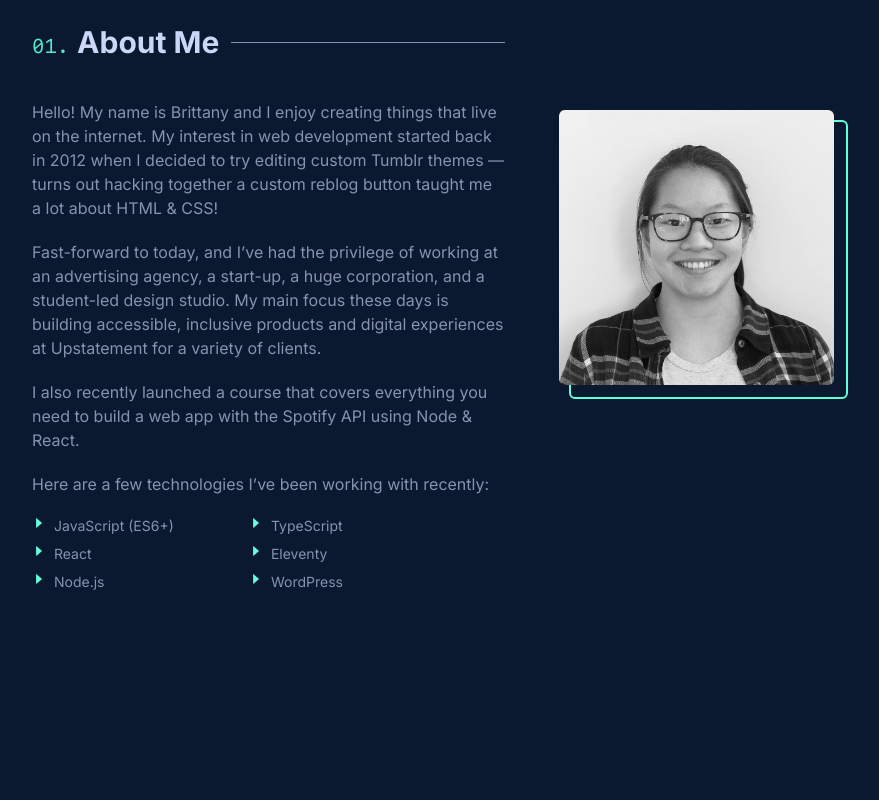
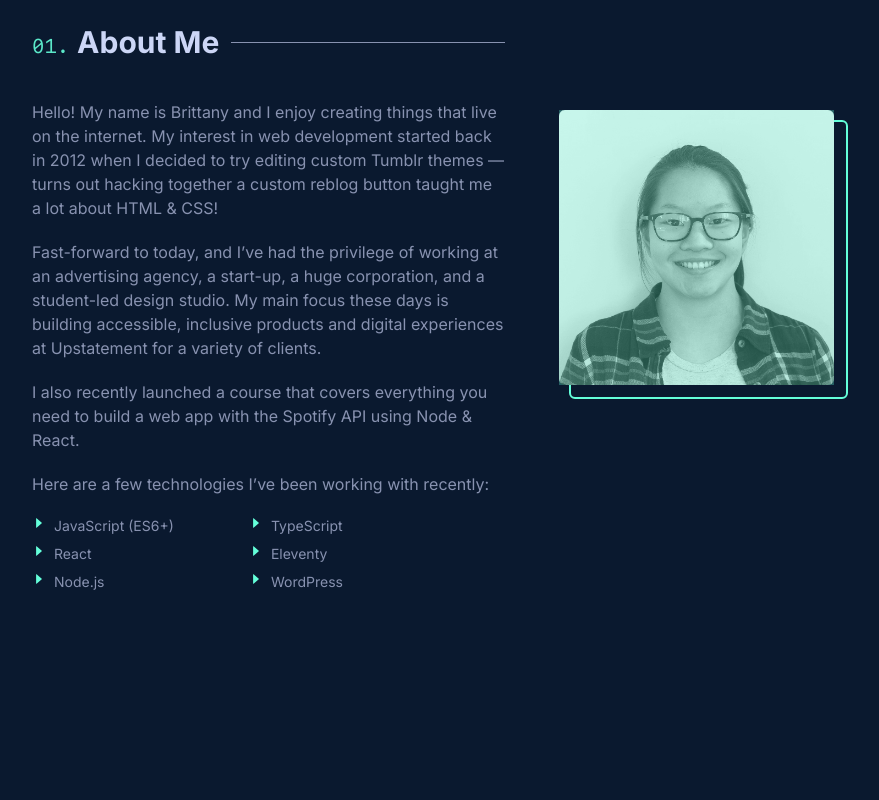
Before and after one commit to Arham-Amir/Portfolio-1, a Next.js app: page / in a window 1280 px wide. Shown: the part 900-1700 px from the top of the page, without its empty margins (200-1079 px from the left). Built offline with nearby package versions, Linux system fonts and the light colour scheme.

Commit message:
WHAT: set navabar height and hero section padding WHY: For design purpose IMPACT: Low

```diff
--- a/src/app/globals.css
+++ b/src/app/globals.css
@@ -63,4 +63,18 @@
     @apply bg-themeColor/20 hover:-z-10 transition-all duration-100 ease-in-out;
     z-index: 3;
   }
+  .image-container1 {
+    position: relative;
+  }
+
+  .image-container1::before {
+    content: "";
+    position: absolute;
+    top: -12px;
+    left: -12px;
+    width: 100%;
+    height: 100%;
+    @apply bg-themeColor/30 hover:-z-30 hover:h-0 transition-all duration-100 ease-in-out;
+    z-index: 3;
+  }
 }
--- a/src/app/layout.tsx
+++ b/src/app/layout.tsx
@@ -1,7 +1,7 @@
 import './globals.css'
 import type { Metadata } from 'next'
 import localFont from 'next/font/local'
-import { Inter, Fira_Mono} from 'next/font/google'
+import { Inter } from 'next/font/google'
 import StoreProvider from '@redux/storeProvider'
 
 const inter = Inter({ subsets: ['latin'] })
@@ -10,21 +10,6 @@ const SFMono = localFont({
   src: './SFMono-Regular.woff2',
   display: 'swap',
   variable: '--font-SFMono'
-})
-const calibre = localFont({
-  src: [
-    {
-      path: './Calibre-Regular-b0d4cbb1201155ddccc21d1b8059a670.woff2',
-    },
-    {
-      path: './Calibre-Semibold-94fc73852539d6733dc0d80252c5e3fb.woff2',
-    },
-    {
-      path: './Calibre-Medium-568dce56f869a519a015d3b69443b067.woff2',
-    },
-  ],
-  display: 'swap',
-  variable: '--font-calibre'
 })
 
 export const metadata: Metadata = {
@@ -39,7 +24,7 @@ export default function RootLayout({
 }) {
   return (
     <html lang="en">
-      <body className={`${inter.className} ${SFMono.variable} ${calibre.variable}  bg-bg-grad custom-scrollbarY`}>
+      <body className={`${inter.className} ${SFMono.variable} bg-bg-grad custom-scrollbarY`}>
         <StoreProvider>
           {children}
         </StoreProvider>
--- a/src/components/Home/about.jsx
+++ b/src/components/Home/about.jsx
@@ -52,15 +52,12 @@ const AboutLeft = (props = {}) => {
 }
 
 const AboutRight = (props = {}) => {
-  const [hover, setHover] = useState(false)
   return (
     <section className={`${props.className} transition-all duration-150 md:pl-9 xl:pl-16 md:mt-5 xs:mt-20`}>
       <section className={`border-2 transition-all duration-200 border-themeColor  h-auto w-auto rounded-md
-      ${hover && 'translate-x-1 translate-y-1'}`}>
+      group/item hover:translate-x-1 hover:translate-y-1 image-container1`}>
         <img className='rounded-md transition-all duration-200 grayscale-[100] -translate-x-3 -translate-y-3
-        hover:grayscale-0 hover:-translate-x-5 hover:-translate-y-5' src="/me.avif" alt="image"
-          onMouseEnter={() => setHover(true)}
-          onMouseLeave={() => setHover(false)}
+        hover:grayscale-0 group-hover/item:-translate-x-5 group-hover/item:-translate-y-5' src="/me.avif" alt="image"
         />
       </section>
     </section>
--- a/src/components/Home/heroSection.jsx
+++ b/src/components/Home/heroSection.jsx
@@ -5,8 +5,8 @@ const HeroSection = (props = {}) => {
   const { userInfo } = useSelector(state => state.userInfo)
 
   return (
-    <section className="h-[83vh] flex-center">
-      <section className={`${props.className} w-fit text-lightColor flex flex-col gap-7`}>
+    <section className="xs:h-[88vh] smd:h-[83vh] flex-center">
+      <section className={`${props.className} w-fit text-lightColor flex flex-col gap-7 pb-24`}>
         <p className="text-themeColor/90 font-themeFont 2xl:text-2xl">Hi, my name is </p>
         <section className="">
           <h1 className="font-sans text-lightColor mb-3 xs:text-4xl md:text-5xl lg:text-[56px] xl:text-[68px] 2xl:text-[90px] font-bold">{userInfo.name}</h1>
--- a/src/components/Home/navbar.jsx
+++ b/src/components/Home/navbar.jsx
@@ -35,10 +35,10 @@ const Navbar = () => {
   }, [prevScrollPos, goingUp]);
 
   return (
-    <section ref={navRef} className="transition-all duration-200 w-full z-50 h-[16vh] px-2 bg-bg-grad/90 fixed top-0 backdrop-blur-md">
+    <section ref={navRef} className="transition-all duration-200 w-full z-50 xs:h-[12vh] smd:h-[16vh] px-2 bg-bg-grad/90 fixed top-0 backdrop-blur-md">
       <section className=" h-full flex items-center text-themeColor justify-between">
         <h1 className="2xl:pl-16 pl-10 xs:-translate-x-6 md:-translate-x-0 duration-200">
-          <svg className="h-[50px] 2xl:h-[60px] hover:-translate-x-1 hover:-translate-y-1 ease-in-out transition duration-300 cursor-pointer"
+          <svg fill="#0a192f" className="h-[50px] 2xl:h-[60px] hover:-translate-x-1 hover:-translate-y-1 ease-in-out transition duration-300 cursor-pointer"
             id="logo" xmlns="http://www.w3.org/2000/svg" role="img" viewBox="0 0 84 96"><title>Logo</title><g
               transform="translate(-8.000000, -2.000000)"><g transform="translate(11.000000, 5.000000)"><polygon id="Shape" stroke="currentColor" strokeWidth="5" strokeLinecap="round" strokeLinejoin="round" points="39 0 0 22 0 67 39 90 78 68 78 23"></polygon><path d="M45.691667,45.15 C48.591667,46.1 50.691667,48.95 50.691667,52.2 C50.691667,57.95 46.691667,61 40.291667,61 L28.541667,61 L28.541667,30.3 L39.291667,30.3 C45.691667,30.3 49.691667,33.15 49.691667,38.65 C49.691667,41.95 47.941667,44.35 45.691667,45.15 Z M33.591667,43.2 L39.241667,43.2 C42.791667,43.2 44.691667,41.85 44.691667,38.95 C44.691667,36.05 42.791667,34.8 39.241667,34.8 L33.591667,34.8 L33.591667,43.2 Z M33.591667,47.5 L33.591667,56.5 L40.191667,56.5 C43.691667,56.5 45.591667,54.75 45.591667,52 C45.591667,49.2 43.691667,47.5 40.191667,47.5 L33.591667,47.5 Z" fill="currentColor"></path></g></g>
           </svg>
--- a/tailwind.config.ts
+++ b/tailwind.config.ts
@@ -9,7 +9,6 @@ const config: Config = {
   theme: {
     extend: {
       fontFamily: {
-        sans: ['var(--font-calibre)'],
         'themeFont': ['var(--font-SFMono)'],
       },
       colors: {
```
